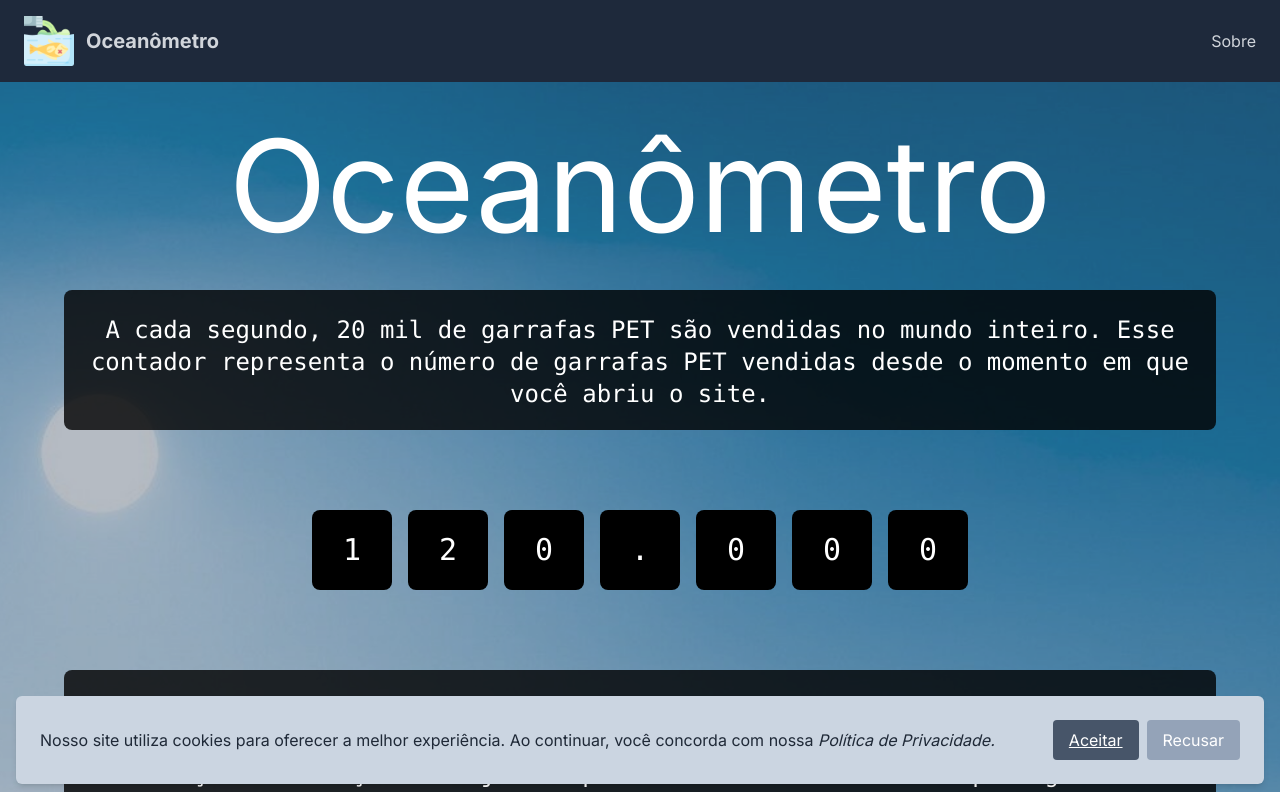
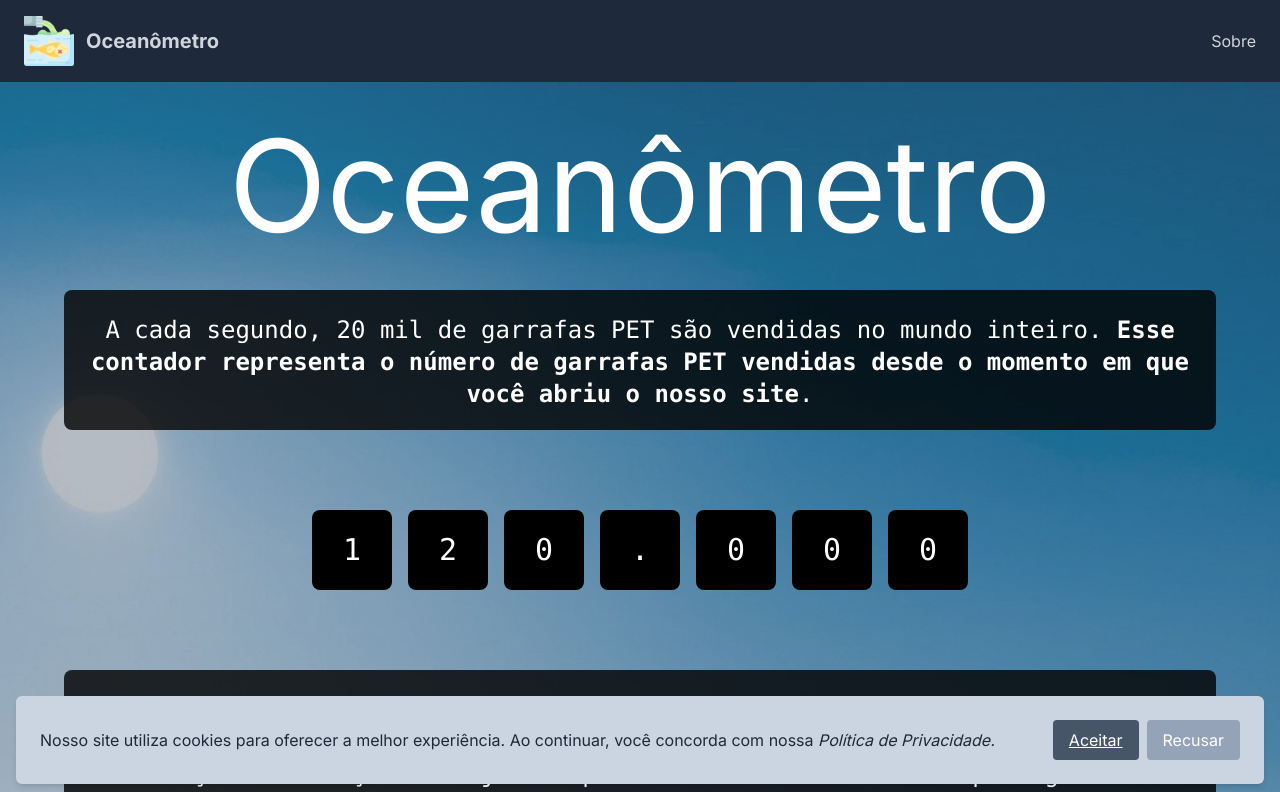
Before and after one commit to eduardofuncao/oceanometro, a Next.js app: page / in a window 1280 px wide. Shown: the top 792 px of the page. Built offline with nearby package versions, Linux system fonts and the light colour scheme; data requests are answered from the project's data file.

Commit message:
ajustando a SPA

```diff
--- a/app/page.tsx
+++ b/app/page.tsx
@@ -43,7 +43,7 @@ export default function Home() {
         <div className="flex flex-col items-center justify-center flex-grow mt-10">
           <div className="text-5xl sm:text-6xl md:text-4xl lg:text-9xl mb-10">Oceanômetro</div>
           <p className="text-xl md:text-2xl lg:text-2xl text-center mb-10 pb-5 bg-black bg-opacity-80 p-6 rounded-lg font-mono">
-            A cada segundo, 20 mil de garrafas PET são vendidas no mundo inteiro. Esse contador representa o número de garrafas PET vendidas desde o momento em que você abriu o site.
+            A cada segundo, 20 mil de garrafas PET são vendidas no mundo inteiro.<strong> Esse contador representa o número de garrafas PET vendidas desde o momento em que você abriu o nosso site</strong>.
           </p>
           <div className="h-40 sm:w-full md:w-3/4 lg:w-2/3 mb-10 flex justify-center items-center flex-wrap font-mono">
             {splitNumber(counter)}
```
